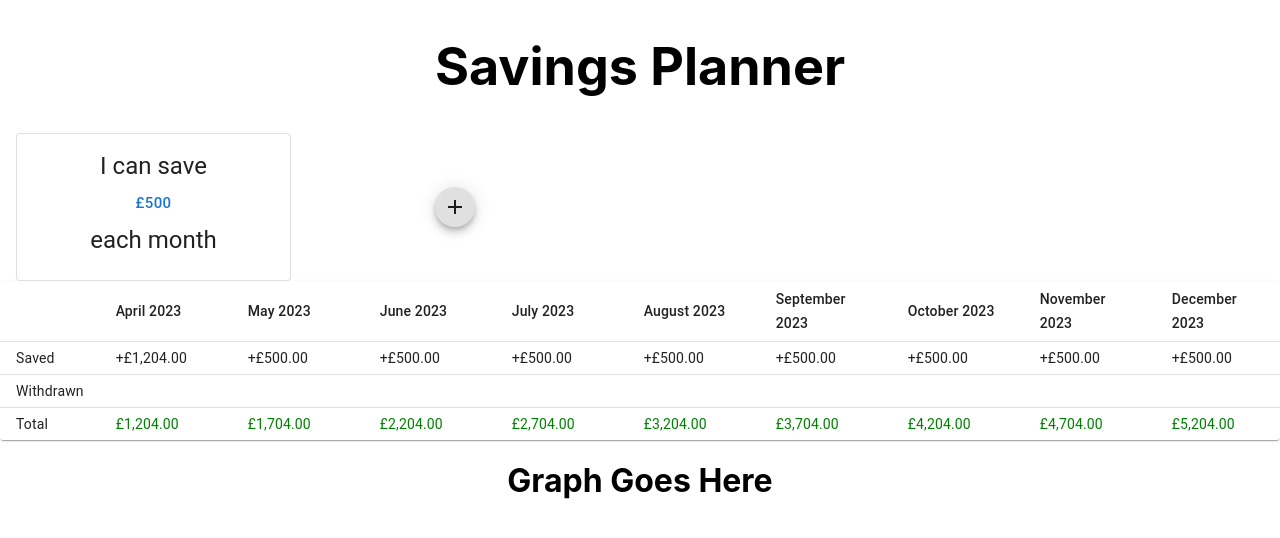
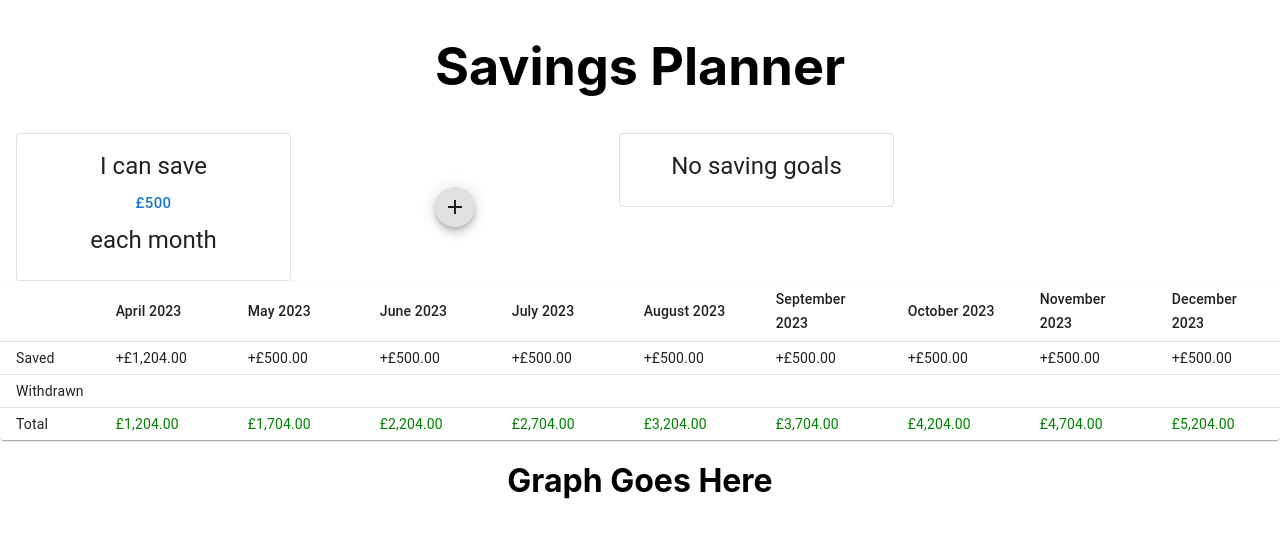
Before and after one commit to AKP-13/savings-planner, a React (Create React App) app: page / in a window 1280 px wide. Shown: the top 538 px of the page. Built offline with nearby package versions, Linux system fonts and the light colour scheme.

Commit message:
Display no saved items when no saved items

```diff
--- a/src/savingGoals/SavingItems.js
+++ b/src/savingGoals/SavingItems.js
@@ -32,7 +32,7 @@ const SavingItems = ({ savingItems, tableData, setTableData, setSavingItems }) =
 
   return (
     <div style={{ display: 'flex', overflow: 'auto' }}>
-      {sortedSavingItems.length > 0 &&
+      {sortedSavingItems.length > 0 ? (
         sortedSavingItems.map(({ itemToSaveFor, itemAmount, monthNeeded, yearNeeded }) => {
           return (
             <Box
@@ -64,7 +64,18 @@ const SavingItems = ({ savingItems, tableData, setTableData, setSavingItems }) =
               </Card>
             </Box>
           );
-        })}
+        })
+      ) : (
+        <Box sx={{ minWidth: 275, margin: '0 1rem' }}>
+          <Card variant="outlined">
+            <CardContent>
+              <Typography variant="h5" component="div">
+                No saving goals
+              </Typography>
+            </CardContent>
+          </Card>
+        </Box>
+      )}
     </div>
   );
 };
```
